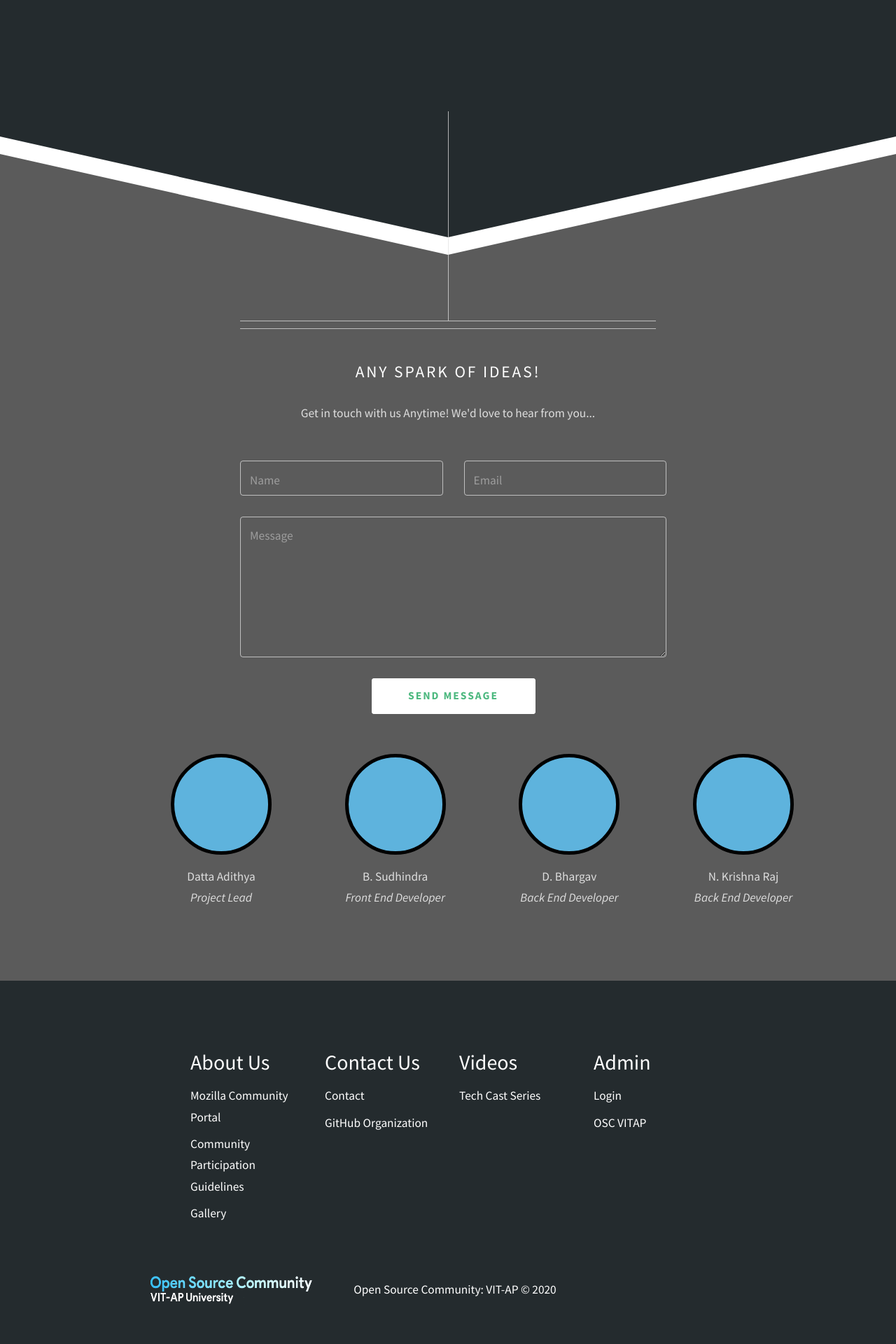
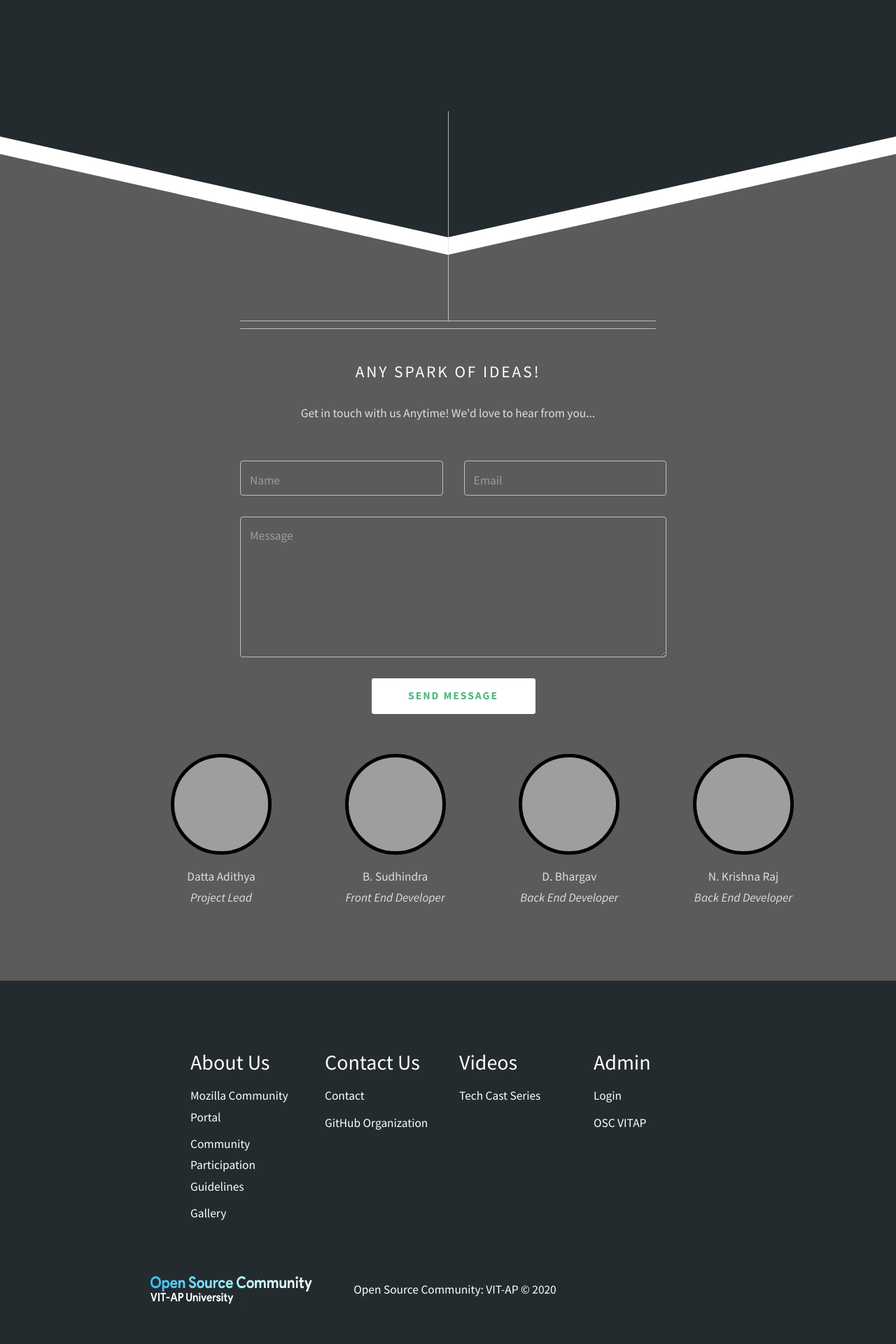
Before and after one commit to osc-vitap/oschub, a Django app: page /dashboard/about/ in a window 1280 px wide. Shown: the part 2772-4692 px from the top of the page at 70% size. Run offline with Django 3.2, Linux system fonts and the light colour scheme; some libraries are stand-ins or nearby versions; grey boxes are pictures that could not be loaded.

Commit message:
updated about.css - added images

```diff
--- a/dashboard/static/dashboard/css/about.css
+++ b/dashboard/static/dashboard/css/about.css
@@ -3306,7 +3306,7 @@ input[type="button"].small,
 #profile-container figure div {
   border-radius: 50%;
   overflow: hidden;
-  background-blend-mode: luminosity;
+  /*background-blend-mode: luminosity;*/
   border: 5px solid #000;
   width: 9rem; height: 9rem;
   transition: .4s linear;
@@ -3325,25 +3325,25 @@ input[type="button"].small,
 }
 
 .adi {
-  background: url(https://bit.ly/3bFoV6U) no-repeat center
+  background: url(https://drive.google.com/uc?export=view&id=1oASDqVHlFTg7Maje_qQaqLsxsx5P4NE_) no-repeat center
     hsl(200,50%,50%);
   background-size: cover;
 }
 
 .sudhindra {
-  background: url(https://bit.ly/3bFoV6U) no-repeat center
+  background: url(https://drive.google.com/uc?export=view&id=1v3oHNm81_uXhjHFYJV2g6KXsER5tx6n_) no-repeat center
     hsl(200,50%,50%);
   background-size: cover;
 }
 
 .bhargav {
-  background: url(https://bit.ly/3bFoV6U) no-repeat center
+  background: url(https://drive.google.com/uc?export=view&id=1umvv6odsWruRiFrmzq8cHnwpkFyFGR7a) no-repeat center
     hsl(200,50%,50%);
   background-size: cover;
 }
 
 .krishna {
-  background: url(https://bit.ly/3bFoV6U) no-repeat center
+  background: url(https://drive.google.com/uc?export=view&id=16g_KSoYQJMcC0FJQDkfsmLmUboaoxlPJ) no-repeat center
     hsl(200,50%,50%);
   background-size: cover;
 }
```
